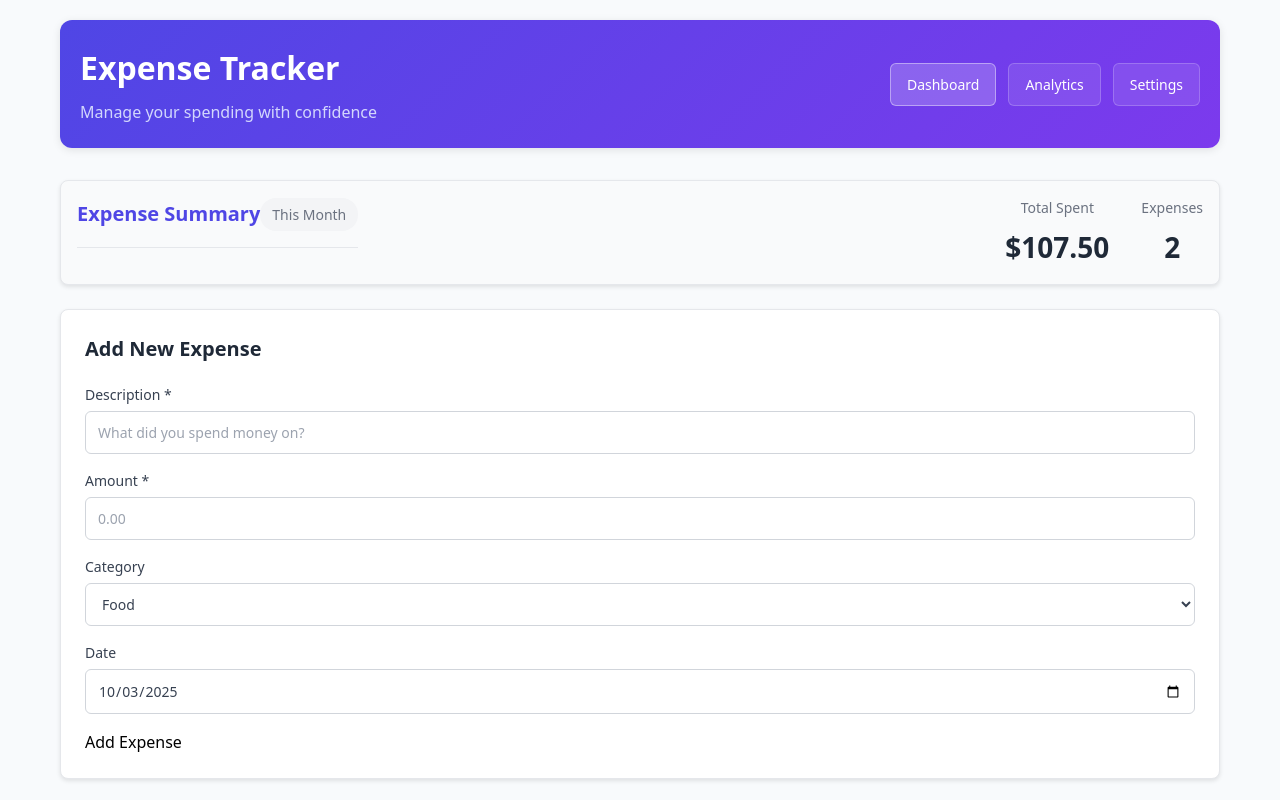
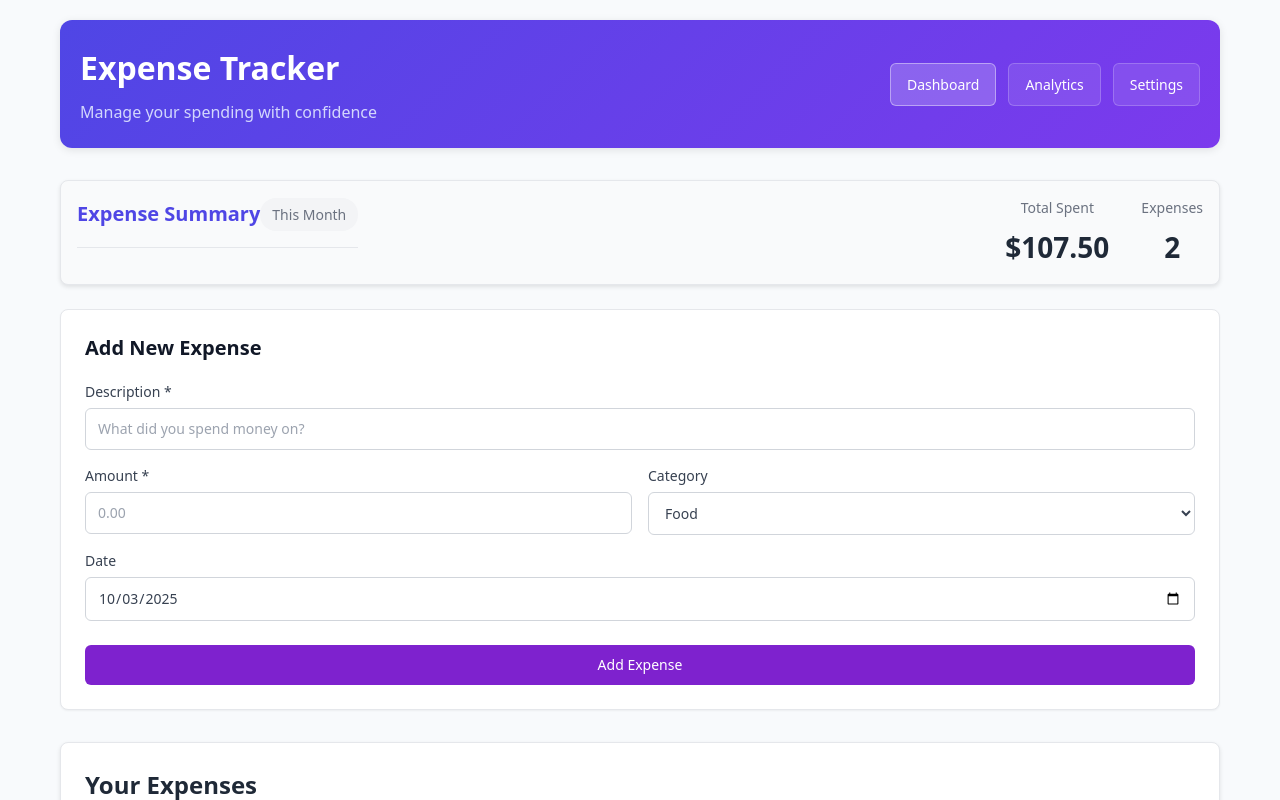
Before and after one commit to kevinye7/expense-tracker, a React (Vite) app: page / in a window 1280 px wide. Shown: the top 800 px of the page. Built offline with nearby package versions, Linux system fonts and the light colour scheme.

Commit message:
style: transform ExpenseForm to Tailwind utilities and remove CSS file

```diff
--- a/src/components/ExpenseForm/ExpenseForm.css
+++ /dev/null
@@ -1,151 +0,0 @@
-/* src/components/ExpenseForm/ExpenseForm.css */
-.expense-form {
-  background: white;
-  border-radius: 8px;
-  padding: 24px;
-  margin-bottom: 32px;
-  box-shadow: 0 2px 4px rgba(0, 0, 0, 0.1);
-  border: 1px solid #E5E7EB;
-}
-
-.expense-form h3 {
-  font-size: 20px;
-  font-weight: bold;
-  color: #1F2937;
-  margin: 0 0 20px 0;
-}
-
-.form-group {
-  margin-bottom: 16px;
-}
-
-.form-group label {
-  display: block;
-  font-size: 14px;
-  font-weight: 500;
-  color: #374151;
-  margin-bottom: 6px;
-}
-
-.form-group input,
-.form-group select {
-  width: 100%;
-  padding: 10px 12px;
-  border: 1px solid #D1D5DB;
-  border-radius: 6px;
-  font-size: 14px;
-  background: white;
-  color: #374151;
-  transition: border-color 0.2s, box-shadow 0.2s;
-  box-sizing: border-box;
-}
-
-.form-group input:hover,
-.form-group select:hover {
-  border-color: #4F46E5;
-}
-
-.form-group input:focus,
-.form-group select:focus {
-  outline: none;
-  border-color: #4F46E5;
-  box-shadow: 0 0 0 3px rgba(79, 70, 229, 0.1);
-}
-
-.form-group input::placeholder {
-  color: #9CA3AF;
-}
-
-.form-actions {
-  display: flex;
-  gap: 12px;
-  margin-top: 24px;
-}
-
-.btn {
-  padding: 10px 16px;
-  border-radius: 6px;
-  font-size: 14px;
-  font-weight: 500;
-  cursor: pointer;
-  transition: all 0.2s;
-  border: 1px solid;
-  display: inline-flex;
-  align-items: center;
-  justify-content: center;
-  min-width: 80px;
-}
-
-.btn-primary {
-  background: #4F46E5;
-  color: white;
-  border-color: #4F46E5;
-}
-
-.btn-primary:hover {
-  background: #4338CA;
-  border-color: #4338CA;
-  transform: translateY(-1px);
-}
-
-.btn-secondary {
-  background: white;
-  color: #374151;
-  border-color: #D1D5DB;
-}
-
-.btn-secondary:hover {
-  background: #F9FAFB;
-  border-color: #9CA3AF;
-}
-
-.btn:disabled {
-  opacity: 0.5;
-  cursor: not-allowed;
-  transform: none;
-}
-
-.btn:disabled:hover {
-  transform: none;
-}
-
-/* Form validation styles */
-.form-group.error input,
-.form-group.error select {
-  border-color: #EF4444;
-  box-shadow: 0 0 0 3px rgba(239, 68, 68, 0.1);
-}
-
-.form-error {
-  color: #EF4444;
-  font-size: 12px;
-  margin-top: 4px;
-}
-
-/* Mobile responsiveness */
-@media (max-width: 768px) {
-  .expense-form {
-    padding: 16px;
-    margin-bottom: 20px;
-  }
-
-  .form-actions {
-    flex-direction: column;
-  }
-
-  .btn {
-    width: 100%;
-  }
-}
-
-@media (max-width: 480px) {
-  .expense-form {
-    padding: 12px;
-  }
-
-  .form-group input,
-  .form-group select {
-    padding: 12px;
-    font-size: 16px; /* Prevent zoom on iOS */
-  }
-}
--- a/src/components/ExpenseForm/ExpenseForm.tsx
+++ b/src/components/ExpenseForm/ExpenseForm.tsx
@@ -1,7 +1,6 @@
 // src/components/ExpenseForm/ExpenseForm.tsx
 import React, { useState } from 'react';
 import type { ExpenseCategory } from '../ExpenseCard/ExpenseCard';
-import './ExpenseForm.css';
 
 // Form data interface
 interface ExpenseFormData {
@@ -118,11 +117,19 @@ const ExpenseForm: React.FC<ExpenseFormProps> = ({ onSubmit }) => {
   };
 
   return (
-    <form className="expense-form" onSubmit={handleSubmit}>
-      <h3>Add New Expense</h3>
+    <form
+      className="bg-white rounded-lg p-6 mb-8 shadow-sm border border-gray-200"
+      onSubmit={handleSubmit}
+    >
+      <h3 className="text-xl font-bold text-gray-900 mb-5">Add New Expense</h3>
 
-      <div className="form-group">
-        <label htmlFor="description">Description *</label>
+      <div className="mb-4">
+        <label
+          htmlFor="description"
+          className="block text-sm font-medium text-gray-700 mb-1.5"
+        >
+          Description *
+        </label>
         <input
           type="text"
           id="description"
@@ -130,14 +137,22 @@ const ExpenseForm: React.FC<ExpenseFormProps> = ({ onSubmit }) => {
           value={formData.description}
           onChange={handleInputChange}
           placeholder="What did you spend money on?"
+          className="w-full px-3 py-2.5 border border-gray-300 rounded-md text-sm bg-white text-gray-700 transition-colors duration-200 hover:border-purple-700 focus:outline-none focus:ring-2 focus:ring-purple-700 focus:border-transparent placeholder-gray-400"
           required
         />
-        {errors.description && <p className="error-text">{errors.description}</p>}
+        {errors.description && (
+          <p className="text-red-500 text-xs mt-1">{errors.description}</p>
+        )}
       </div>
 
-      <div className="form-row">
-        <div className="form-group">
-          <label htmlFor="amount">Amount *</label>
+      <div className="grid grid-cols-1 md:grid-cols-2 gap-4 mb-4">
+        <div>
+          <label
+            htmlFor="amount"
+            className="block text-sm font-medium text-gray-700 mb-1.5"
+          >
+            Amount *
+          </label>
           <input
             type="number"
             id="amount"
@@ -147,18 +162,27 @@ const ExpenseForm: React.FC<ExpenseFormProps> = ({ onSubmit }) => {
             placeholder="0.00"
             step="0.01"
             min="0"
+            className="w-full px-3 py-2.5 border border-gray-300 rounded-md text-sm bg-white text-gray-700 transition-colors duration-200 hover:border-purple-700 focus:outline-none focus:ring-2 focus:ring-purple-700 focus:border-transparent"
             required
           />
-          {errors.amount && <p className="error-text">{errors.amount}</p>}
+          {errors.amount && (
+            <p className="text-red-500 text-xs mt-1">{errors.amount}</p>
+          )}
         </div>
 
-        <div className="form-group">
-          <label htmlFor="category">Category</label>
+        <div>
+          <label
+            htmlFor="category"
+            className="block text-sm font-medium text-gray-700 mb-1.5"
+          >
+            Category
+          </label>
           <select
             id="category"
             name="category"
             value={formData.category}
             onChange={handleInputChange}
+            className="w-full px-3 py-2.5 border border-gray-300 rounded-md text-sm bg-white text-gray-700 transition-colors duration-200 hover:border-purple-700 focus:outline-none focus:ring-2 focus:ring-purple-700 focus:border-transparent cursor-pointer"
           >
             <option value="Food">Food</option>
             <option value="Transportation">Transportation</option>
@@ -166,24 +190,37 @@ const ExpenseForm: React.FC<ExpenseFormProps> = ({ onSubmit }) => {
             <option value="Shopping">Shopping</option>
             <option value="Other">Other</option>
           </select>
-          {errors.category && <p className="error-text">{errors.category}</p>}
+          {errors.category && (
+            <p className="text-red-500 text-xs mt-1">{errors.category}</p>
+          )}
         </div>
       </div>
 
-      <div className="form-group">
-        <label htmlFor="date">Date</label>
+      <div className="mb-6">
+        <label
+          htmlFor="date"
+          className="block text-sm font-medium text-gray-700 mb-1.5"
+        >
+          Date
+        </label>
         <input
           type="date"
           id="date"
           name="date"
           value={formData.date}
           onChange={handleInputChange}
+          className="w-full px-3 py-2.5 border border-gray-300 rounded-md text-sm bg-white text-gray-700 transition-colors duration-200 hover:border-purple-700 focus:outline-none focus:ring-2 focus:ring-purple-700 focus:border-transparent"
           required
         />
-        {errors.date && <p className="error-text">{errors.date}</p>}
+        {errors.date && (
+          <p className="text-red-500 text-xs mt-1">{errors.date}</p>
+        )}
       </div>
 
-      <button type="submit" className="submit-button">
+      <button
+        type="submit"
+        className="w-full bg-purple-700 hover:bg-purple-800 text-white py-2.5 px-4 rounded-md text-sm font-medium transition-all duration-200 hover:-translate-y-0.5 focus:outline-none focus:ring-2 focus:ring-purple-700 focus:ring-offset-2"
+      >
         Add Expense
       </button>
     </form>
```
